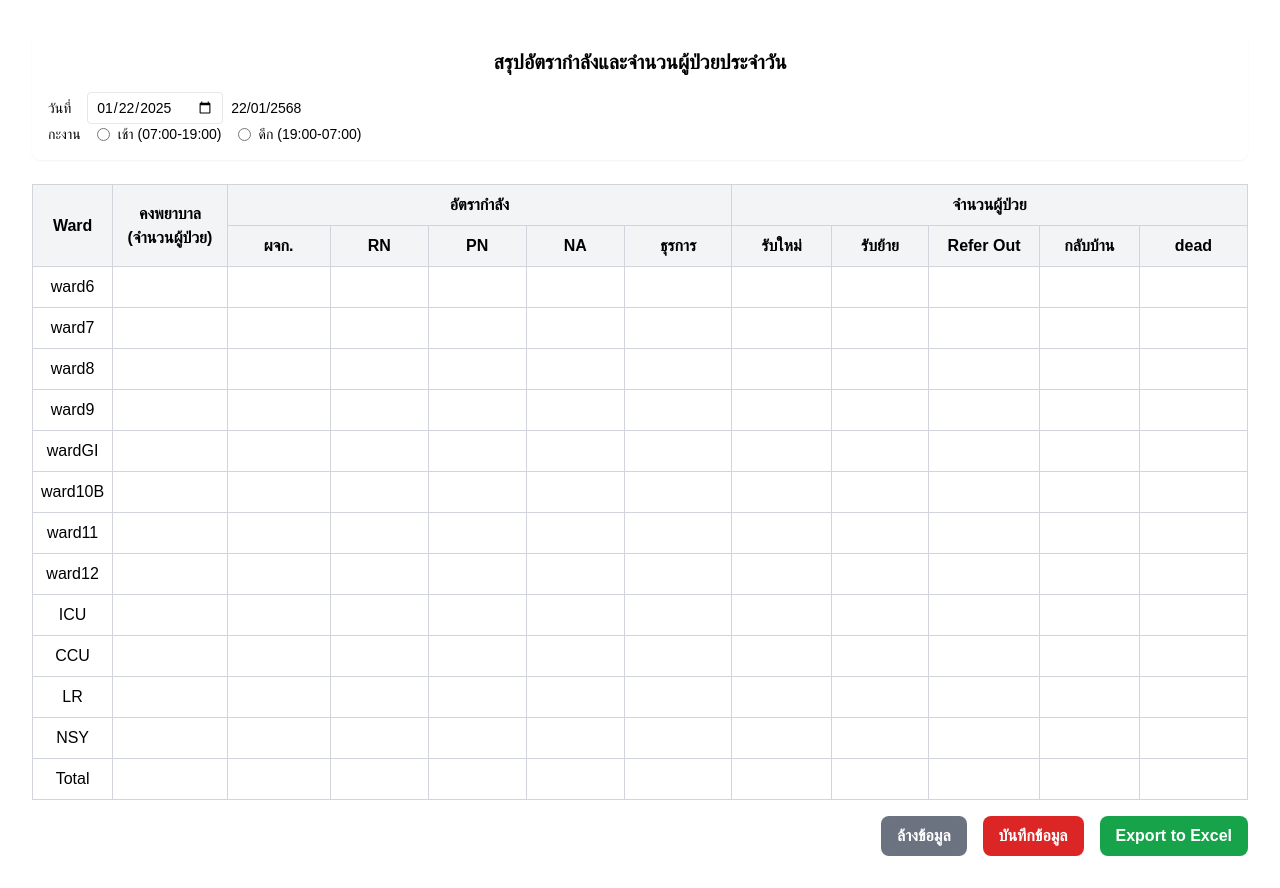
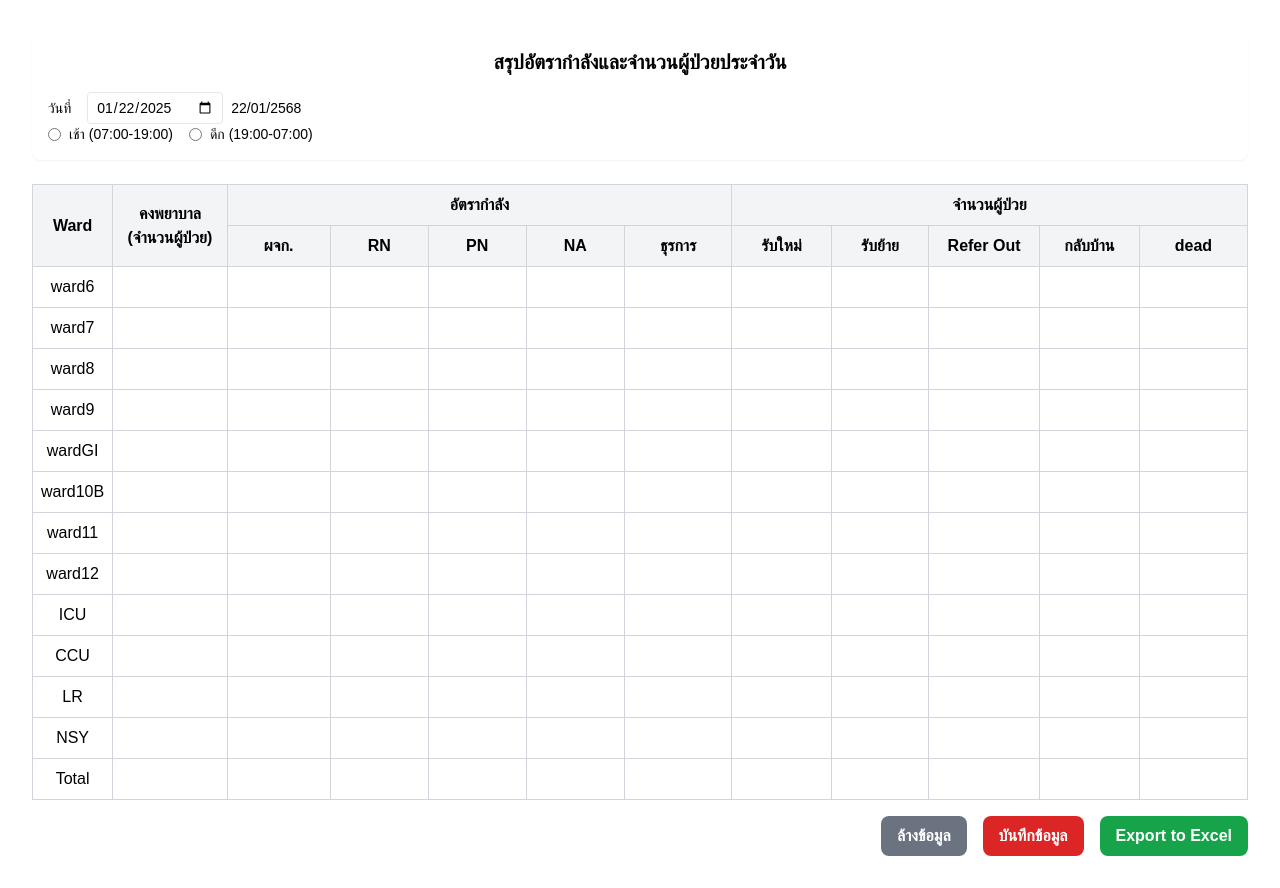
Before and after one commit to Siriphan-Phakmi/Summary_of_Personnel_Ratio, a Next.js app: page / in a window 1280 px wide. Built offline with nearby package versions, Linux system fonts and the light colour scheme.

Commit message:
ลบคำว่ากะงานออก

```diff
--- a/app/components/ShiftForm.js
+++ b/app/components/ShiftForm.js
@@ -248,7 +248,6 @@ const ShiftForm = () => {
                 {/* สร้างส่วนของฟอร์มที่ใช้ในการเลือกกะงาน */}
                 <div className="space-y-2">
                     <div className="flex items-center gap-4">
-                        <label className="text-sm font-medium text-black">กะงาน</label>
                         <div className="flex gap-4">
                             {['07:00-19:00', '19:00-07:00'].map((shiftTime) => (
                                 <label
```
